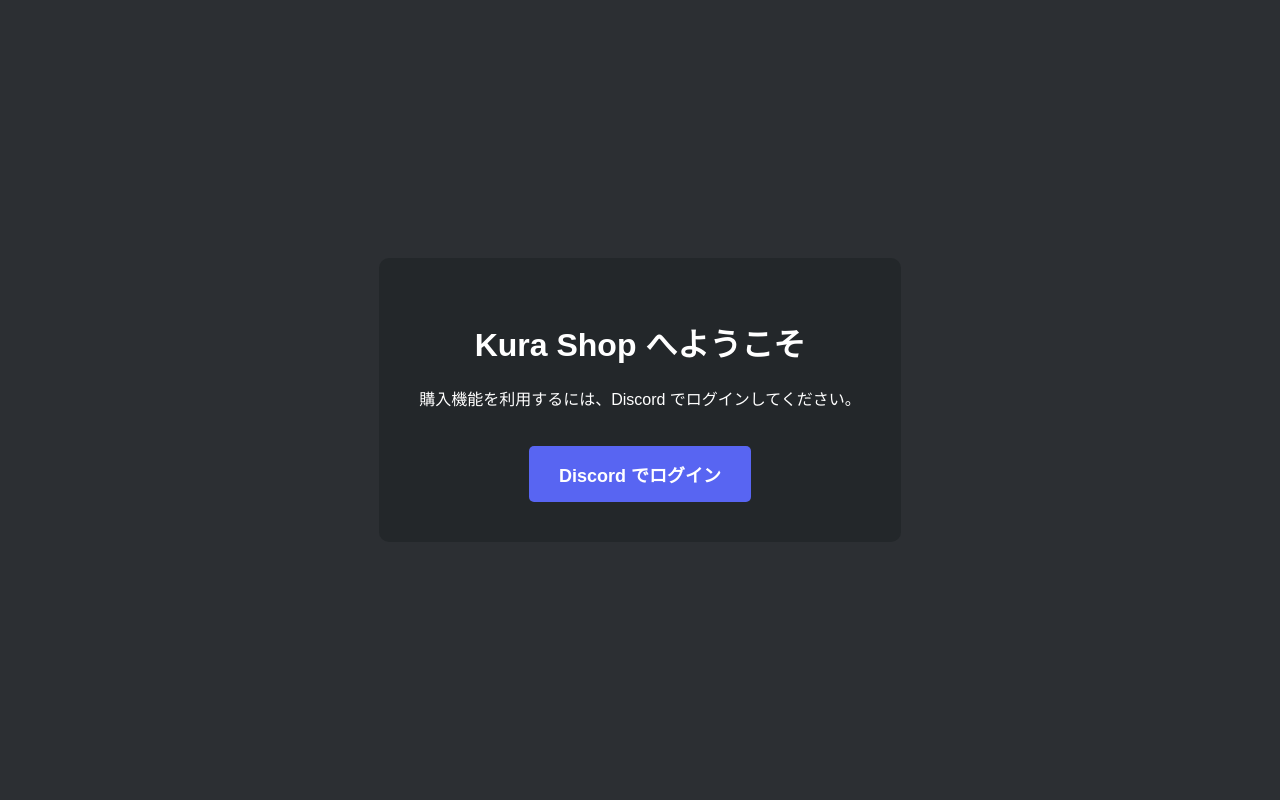
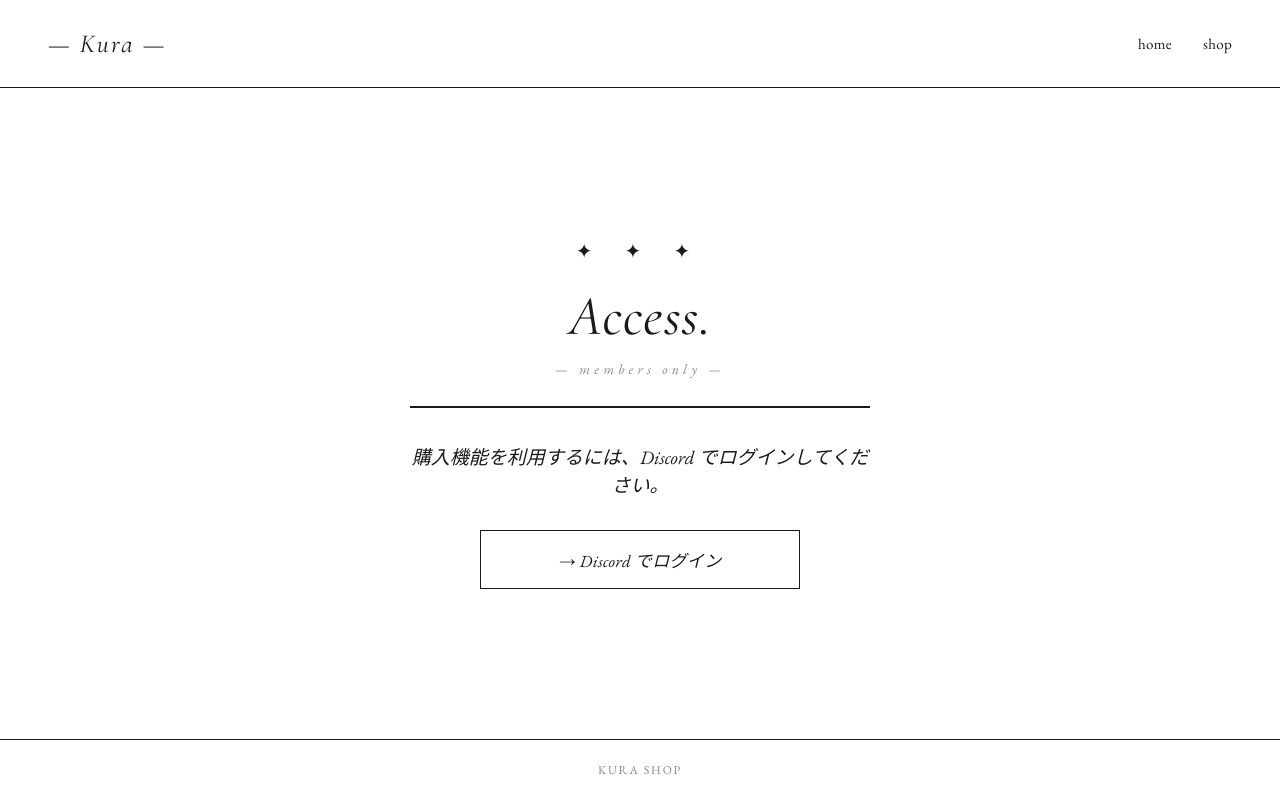
Before and after one commit to Lync-official/auth, a website: page public/login.html in a window 1280 px wide. Drawn offline with nearby package versions, Linux system fonts and the light colour scheme.

Commit message:
Update login.html

```diff
--- a/public/login.html
+++ b/public/login.html
@@ -1,19 +1,167 @@
 <!DOCTYPE html>
 <html lang="ja">
 <head>
-    <meta charset="UTF-8">
-    <title>Login</title>
-    <style>
-        body { font-family: sans-serif; background: #2c2f33; color: #fff; display: flex; justify-content: center; align-items: center; height: 100vh; margin: 0; }
-        .container { text-align: center; background: #23272a; padding: 40px; border-radius: 10px; }
-        .btn { background: #5865F2; color: white; padding: 15px 30px; text-decoration: none; border-radius: 5px; font-weight: bold; font-size: 18px; display: inline-block; margin-top: 20px;}
-    </style>
+<meta charset="UTF-8">
+<meta name="viewport" content="width=device-width, initial-scale=1.0">
+<title>Login | Kura Shop</title>
+<link rel="preconnect" href="https://fonts.googleapis.com">
+<link rel="preconnect" href="https://fonts.gstatic.com" crossorigin>
+<link href="https://fonts.googleapis.com/css2?family=EB+Garamond:ital,wght@0,400;0,500;1,400;1,500&family=Cormorant+Garamond:ital,wght@0,400;0,500;1,400&display=swap" rel="stylesheet">
+<style>
+  :root{
+    --ink:#1a1a1a;
+    --paper:#ffffff;
+    --hair:#1a1a1a;
+    --muted:#8a8a8a;
+    --accent:#7c8f6e; /* quiet sage, echoes the leaf mark */
+  }
+  *{box-sizing:border-box;}
+  body{
+    margin:0;
+    min-height:100vh;
+    background:var(--paper);
+    color:var(--ink);
+    font-family:'EB Garamond', serif;
+    display:flex;
+    flex-direction:column;
+  }
+
+  header{
+    display:flex;
+    justify-content:space-between;
+    align-items:center;
+    padding:28px 48px;
+    border-bottom:1px solid var(--hair);
+  }
+  .logo{
+    font-family:'Cormorant Garamond', serif;
+    font-style:italic;
+    font-size:26px;
+    letter-spacing:0.08em;
+  }
+  nav a{
+    color:var(--ink);
+    text-decoration:none;
+    margin-left:28px;
+    font-size:15px;
+    letter-spacing:0.02em;
+  }
+  nav a:hover{ text-decoration:underline; text-underline-offset:4px; }
+
+  main{
+    flex:1;
+    display:flex;
+    align-items:center;
+    justify-content:center;
+    padding:60px 24px;
+  }
+
+  .card{
+    text-align:center;
+    max-width:460px;
+    width:100%;
+  }
+
+  .marks{
+    font-size:20px;
+    letter-spacing:14px;
+    margin-bottom:18px;
+    color:var(--ink);
+  }
+
+  h1{
+    font-family:'Cormorant Garamond', serif;
+    font-style:italic;
+    font-weight:500;
+    font-size:56px;
+    margin:0 0 10px;
+    letter-spacing:0.02em;
+  }
+
+  .eyebrow{
+    font-style:italic;
+    font-size:14px;
+    letter-spacing:0.3em;
+    color:var(--muted);
+    margin:0 0 28px;
+  }
+
+  .rule{
+    border:none;
+    border-top:2px solid var(--hair);
+    width:100%;
+    margin:0 0 34px;
+  }
+
+  .lede{
+    font-style:italic;
+    font-size:19px;
+    margin:0 0 32px;
+  }
+
+  .btn{
+    display:inline-flex;
+    align-items:center;
+    justify-content:center;
+    gap:10px;
+    width:100%;
+    max-width:320px;
+    padding:16px 28px;
+    border:1px solid var(--hair);
+    background:transparent;
+    color:var(--ink);
+    font-family:'EB Garamond', serif;
+    font-style:italic;
+    font-size:17px;
+    letter-spacing:0.02em;
+    text-decoration:none;
+    transition:background 0.2s ease, color 0.2s ease;
+  }
+  .btn:hover{
+    background:var(--ink);
+    color:var(--paper);
+  }
+  .btn:focus-visible{
+    outline:2px solid var(--accent);
+    outline-offset:3px;
+  }
+
+  footer{
+    text-align:center;
+    padding:22px;
+    font-size:12px;
+    letter-spacing:0.15em;
+    color:var(--muted);
+    border-top:1px solid var(--hair);
+  }
+
+  @media (max-width:480px){
+    header{padding:20px 24px;}
+    h1{font-size:42px;}
+    .logo{font-size:22px;}
+  }
+</style>
 </head>
 <body>
-    <div class="container">
-        <h1>Kura Shop へようこそ</h1>
-        <p>購入機能を利用するには、Discord でログインしてください。</p>
-        <a href="/auth/login" class="btn">Discord でログイン</a>
+  <header>
+    <div class="logo">— Kura —</div>
+    <nav>
+      <a href="/">home</a>
+      <a href="/shop">shop</a>
+    </nav>
+  </header>
+
+  <main>
+    <div class="card">
+      <div class="marks">✦ ✦ ✦</div>
+      <h1>Access.</h1>
+      <p class="eyebrow">— members only —</p>
+      <hr class="rule">
+      <p class="lede">購入機能を利用するには、Discord でログインしてください。</p>
+      <a href="/auth/login" class="btn">→ Discord でログイン</a>
     </div>
+  </main>
+
+  <footer>KURA SHOP</footer>
 </body>
 </html>
```
